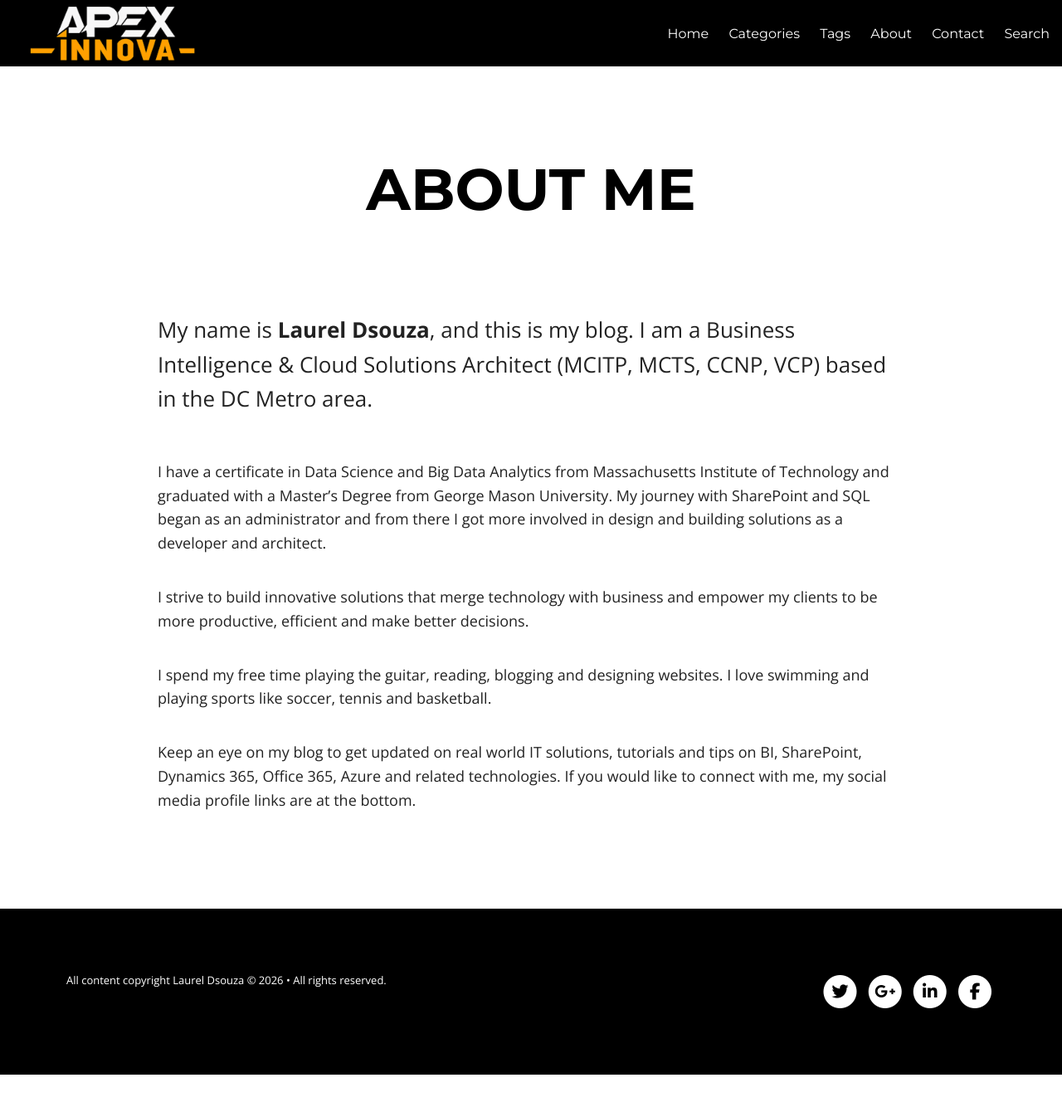
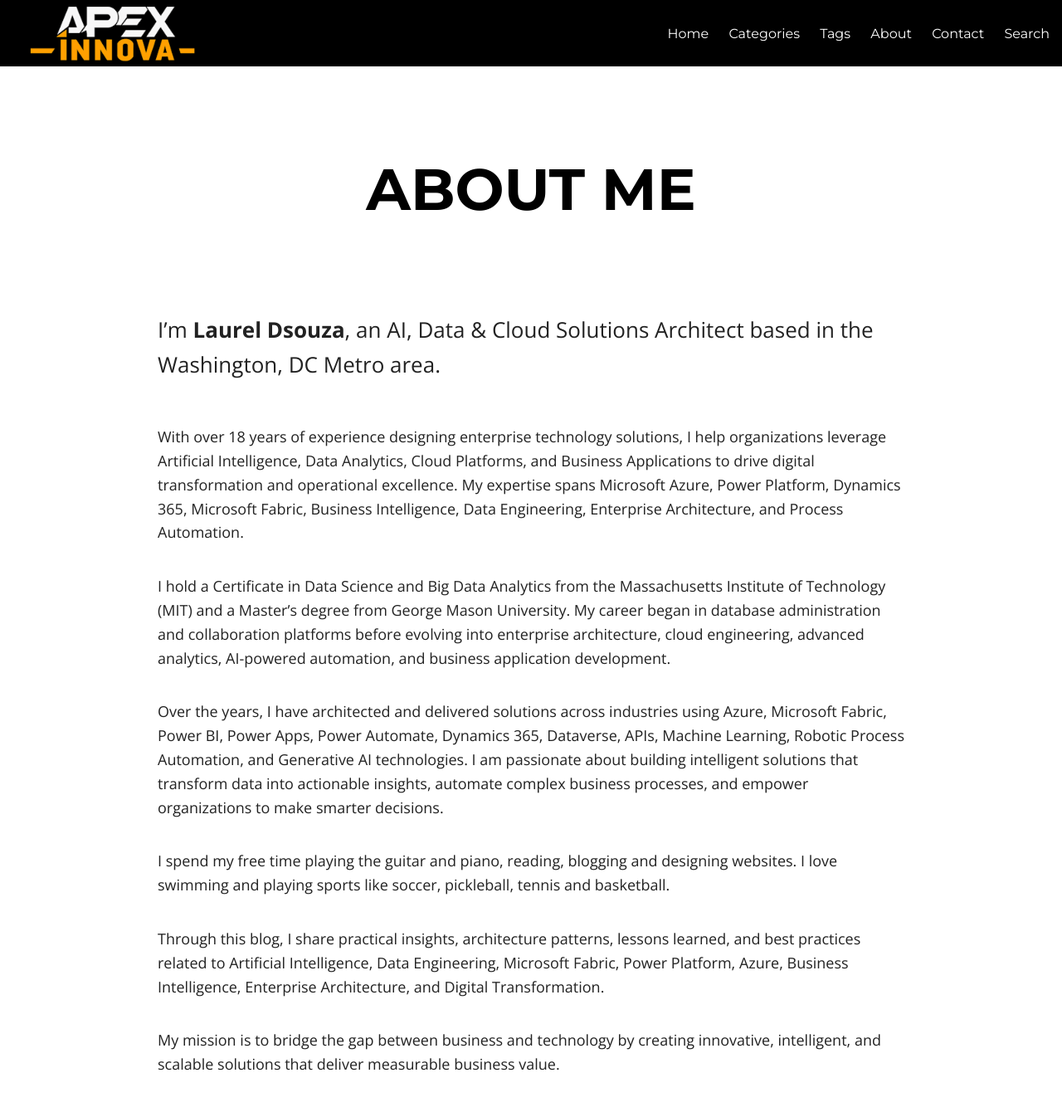
Before and after one commit to ldsouza/ldsouza.github.io, a Jekyll site: the page built from about.md, in a window 1280 px wide and 1400 px high. Shown: the top 1334 px of the window at 83% size. Built offline with Jekyll 4.4.1, drawn with Linux system fonts in a browser that asks for light colours; nearby versions of some CDN libraries; library files that are not in the unit come from our copies.

Commit message:
Revise About Me section with new details
Updated personal description and professional expertise.

```diff
--- a/about.md
+++ b/about.md
@@ -5,17 +5,21 @@
 tags: [ldsouza]
 chart: true
 ---
-My name is **Laurel Dsouza**, and this is my blog. I am a Business Intelligence & Cloud Solutions Architect (MCITP, MCTS, CCNP, VCP) based in the DC Metro area.
+I'm **Laurel Dsouza**, an AI, Data & Cloud Solutions Architect based in the Washington, DC Metro area.
 
-I have a certificate in Data Science and Big Data Analytics from Massachusetts Institute of Technology and graduated with a Master’s Degree from George Mason University. My journey with SharePoint and SQL began as an administrator and from there I got more involved in design and building solutions as a developer and architect.
+With over 18 years of experience designing enterprise technology solutions, I help organizations leverage Artificial Intelligence, Data Analytics, Cloud Platforms, and Business Applications to drive digital transformation and operational excellence. My expertise spans Microsoft Azure, Power Platform, Dynamics 365, Microsoft Fabric, Business Intelligence, Data Engineering, Enterprise Architecture, and Process Automation.
 
-I strive to build innovative solutions that merge technology with business and empower my clients to be more productive, efficient and make better decisions.
+I hold a Certificate in Data Science and Big Data Analytics from the Massachusetts Institute of Technology (MIT) and a Master's degree from George Mason University. My career began in database administration and collaboration platforms before evolving into enterprise architecture, cloud engineering, advanced analytics, AI-powered automation, and business application development.
+
+Over the years, I have architected and delivered solutions across industries using Azure, Microsoft Fabric, Power BI, Power Apps, Power Automate, Dynamics 365, Dataverse, APIs, Machine Learning, Robotic Process Automation, and Generative AI technologies. I am passionate about building intelligent solutions that transform data into actionable insights, automate complex business processes, and empower organizations to make smarter decisions.
 
 <!-- <figure>
   <img src="{{ site.url }}/images/laurel-dsouza.jpg" alt="Laurel Dsouza">
   <figcaption>Laurel Dsouza</figcaption>
 </figure> -->
 
-I spend my free time playing the guitar, reading, blogging and designing websites. I love swimming and playing sports like soccer, tennis and basketball.
+I spend my free time playing the guitar and piano, reading, blogging and designing websites. I love swimming and playing sports like soccer, pickleball, tennis and basketball.
 
-Keep an eye on my blog to get updated on real world IT solutions, tutorials and tips on BI, SharePoint, Dynamics 365, Office 365, Azure and related technologies. If you would like to connect with me, my social media profile links are at the bottom.
+Through this blog, I share practical insights, architecture patterns, lessons learned, and best practices related to Artificial Intelligence, Data Engineering, Microsoft Fabric, Power Platform, Azure, Business Intelligence, Enterprise Architecture, and Digital Transformation.
+
+My mission is to bridge the gap between business and technology by creating innovative, intelligent, and scalable solutions that deliver measurable business value.
```
